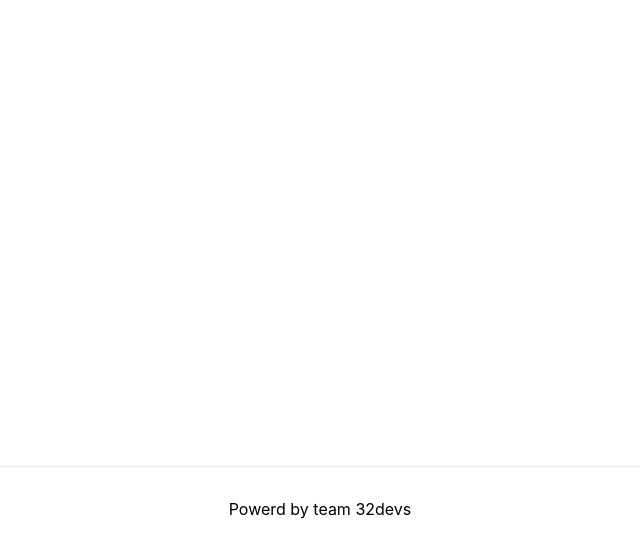
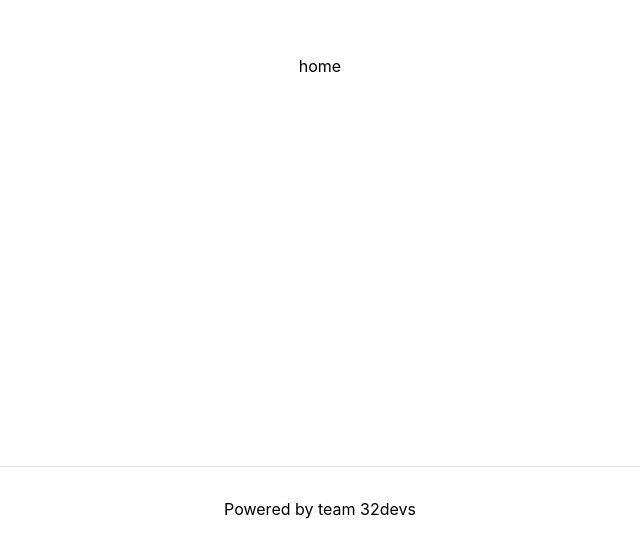
Before and after one commit to 32devs/css-selector-trainer, a Next.js app in the folder client/: page / in a window 1280 px wide. Shown: the part 334-885 px from the top of the page, without its empty margins (320-960 px from the left). Built offline with nearby package versions, Linux system fonts and the light colour scheme.

Commit message:
feat: init layout

```diff
--- a/client/component/layout/Footer.tsx
+++ b/client/component/layout/Footer.tsx
@@ -5,7 +5,7 @@ import styles from './Footer.module.css';
 function Footer(): JSX.Element {
   return (
     <footer className={ styles.footer }>
-      Powerd by team 32devs
+      Powered by team 32devs
     </footer>
   );
 }
--- a/client/component/layout/Header.tsx
+++ b/client/component/layout/Header.tsx
@@ -11,7 +11,7 @@ type headerProps = {
 function Header({ subTitle }: headerProps): JSX.Element {
   return (
     <Head>
-      <title>{ `CST| ${ subTitle }` }</title>
+      <title>{ `CST | ${ subTitle }` }</title>
       <meta name="description" content="Generated by create next app" />
       <link rel="icon" href="/favicon.ico" />
     </Head>
--- /dev/null
+++ b/client/component/layout/index.module.css
@@ -0,0 +1,13 @@
+.container {
+  padding: 0 2rem;
+}
+
+.main {
+  min-height: 100vh;
+  padding: 4rem 0;
+  flex: 1;
+  display: flex;
+  flex-direction: column;
+  justify-content: center;
+  align-items: center;
+}
--- /dev/null
+++ b/client/component/layout/index.tsx
@@ -0,0 +1,25 @@
+import { ReactNode } from 'react';
+
+import Header from './Header';
+import Footer from './Footer';
+
+import styles from './index.module.css';
+
+type layout = {
+  children: ReactNode;
+}
+
+function Layout({ children }: layout): JSX.Element {
+  return (
+    <div className={ styles.container }>
+
+      <main className={ styles.main }>
+        { children }
+      </main>
+
+      <Footer />
+    </div>
+  );
+}
+
+export default Layout;
--- a/client/pages/_app.tsx
+++ b/client/pages/_app.tsx
@@ -1,8 +1,15 @@
-import '../styles/globals.css'
-import type { AppProps } from 'next/app'
+import '../styles/globals.css';
+import type { AppProps } from 'next/app';
+
+import Layout from '../component/layout';
 
 function MyApp({ Component, pageProps }: AppProps) {
-  return <Component {...pageProps} />
+
+  return (
+    <Layout>
+      <Component {...pageProps} />
+    </Layout>
+  );
 }
 
-export default MyApp
+export default MyApp;
--- a/client/pages/index.tsx
+++ b/client/pages/index.tsx
@@ -1,23 +1,16 @@
-import type { NextPage } from 'next';
-import Head from 'next/head';
-import Image from 'next/image';
-import styles from '../styles/Home.module.css';
+import Layout from '../component/layout';
+import Header from '../component/layout/Header';
 
-import Header from '../component/layout/Header';
-import Footer from '../component/layout/Footer';
+const API_URL = process.env.NEXT_PUBLIC_API_URL;
 
 function Home(): JSX.Element {
+
   return (
-    <div className={styles.container}>
-      <Header subTitle='HOME' />
-
-      <main className={styles.main}>
-
-      </main>
-
-      <Footer />
-    </div>
-  )
+    <>
+      <Header subTitle={ 'HOME' } />
+      home
+    </>
+  );
 }
 
-export default Home
+export default Home;
--- a/client/styles/Home.module.css
+++ b/client/styles/Home.module.css
@@ -1,17 +1,4 @@
-.container {
-  padding: 0 2rem;
-}
-
-.main {
-  min-height: 100vh;
-  padding: 4rem 0;
-  flex: 1;
-  display: flex;
-  flex-direction: column;
-  justify-content: center;
-  align-items: center;
-}
-
+/*
 .title a {
   color: #0070f3;
   text-decoration: none;
@@ -110,4 +97,4 @@
   .logo img {
     filter: invert(1);
   }
-}
+} */
```
Also changed, not shown: client/pages/404.tsx (added, +7 -0 lines), 2 other files (tests, documents, lock files or other folders).
